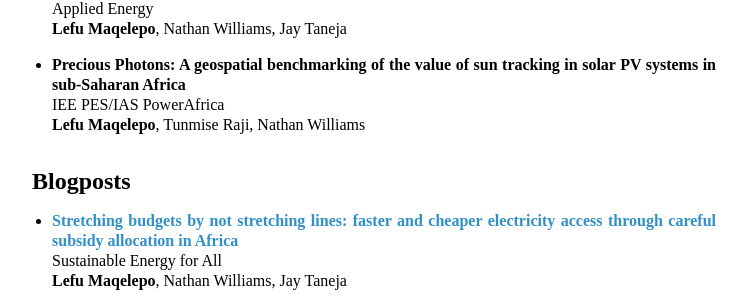
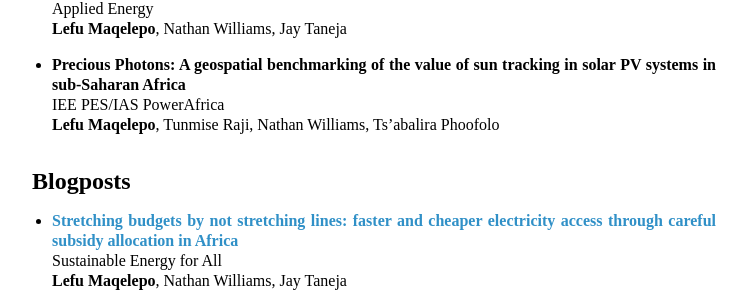
Before and after one commit to ljmaqele/ljmaqele.github.io, a Jekyll site: the page built from index.md, in a window 1280 px wide and 900 px high, scrolled down 1631 px. Shown: the part 381-689 px from the top of the window, without its empty margins (256-1003 px from the left). Built offline with Jekyll 4.4.1, drawn with Linux system fonts in a browser that asks for light colours; our own code applies the rules of GitHub Pages for plain Markdown files.

Commit message:
Update index.md

```diff
--- a/index.md
+++ b/index.md
@@ -73,7 +73,7 @@ I hold a MS in [Electrical and Computer Engineering](https://www.ece.cmu.edu/aca
 
 * **Precious Photons: A geospatial benchmarking of the value of sun tracking in solar PV systems in sub-Saharan Africa** \\
   IEE PES/IAS PowerAfrica \\
-  **Lefu Maqelepo**, Tunmise Raji, Nathan Williams
+  **Lefu Maqelepo**, Tunmise Raji, Nathan Williams, Ts'abalira Phoofolo
 
 
 
```
